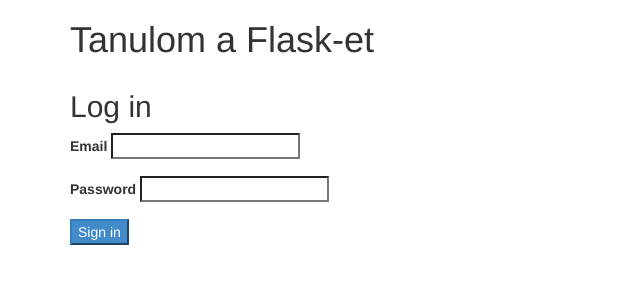
After one commit to orotib/flaskTest, a Flask app: page /login in a window 1280 px wide. The commit adds this page. Shown: the top 300 px of the page, without its empty margins (0-640 px from the left). Run offline with Flask 2, Linux system fonts and the light colour scheme.

Commit message:
Refreshed routes/forms.py and index.html and added login.html' ;

```diff
--- a/forms.py
+++ b/forms.py
@@ -8,3 +8,8 @@
 	email = StringField('Email', validators=[DataRequired('Please enter your email address.'), Email('Please enter a valid address.')])
 	password = PasswordField('Password', validators=[DataRequired('Please enter your password.'), Length(min=6, message='Passwords must be 6 characters or more.')])
 	submit = SubmitField('Sign up')
+
+class LoginForm(Form):
+	email = StringField('Email', validators=[DataRequired("Please enter your email address."), Email("Please enter your email address.")])
+	password = PasswordField('Password', validators=[DataRequired("Please enter a password.")])
+	submit = SubmitField('Sign in')
--- a/routes.py
+++ b/routes.py
@@ -1,6 +1,6 @@
 from flask import Flask, render_template, request, session, redirect, url_for
 from models import db, User
-from forms import SignupForm
+from forms import SignupForm, LoginForm
 
 #import mysql.connector
 
@@ -31,13 +31,38 @@
 			db.session.commit()
 
 			session['email'] = newuser.email
-			return redirect(url_for('home'))
+			return redirect(url_for('login'))
 	elif request.method == 'GET':
 		return render_template('signup.html', form=form)
 
+@app.route('/login', methods=['GET', 'POST'])
+def login():
+	form = LoginForm()
+	if request.method == 'POST':
+		if form.validate() == False:
+			return render_template('login.html', form=form)
+		else:
+			email = form.email.data
+			password = form.password.data
+		user = User.query.filter_by(email=email).first()
+		if user is not None and user.check_password(password):
+			session['email'] = form.email.data
+			return redirect(url_for('home'))
+		else:
+			return redirect(url_for('login'))
+	elif request.method == 'GET':
+		return render_template('login.html', form=form)
+
+@app.route('/logout')
+def logout():
+	session.pop('email', None)
+	return redirect(url_for('index'))
 
 @app.route('/home')
 def home():
+	if 'email' not in session:
+		return redirect(url_for('login'))
+
 	return render_template('home.html')
 ########################
 
--- a/templates/index.html
+++ b/templates/index.html
@@ -6,7 +6,8 @@
 <div class="container">
 	<div class="section-content">
 		<h2>Felfedezett területek a közeledben.</h2>
-		<a href="{{ url_for('signup') }}" class="btn-primary">Bejelentkezés</a>
+		<a href="{{ url_for('signup') }}" class="btn-primary">Regisztráció</a></br>
+                <a href="{{ url_for('login') }}" class="btn-primary">Bejelentkezés</a></br>
 		<a href="{{ url_for('about') }}" class="btn-secondary">Olvass még</a>
 	</div>
 
--- /dev/null
+++ b/templates/login.html
@@ -0,0 +1,26 @@
+{% extends "layout.html" %}
+
+{% block content %}
+
+<main class="container signup-section">
+	<div class="section-content">
+		<h2>Log in</h2>
+		<form method="POST" accept="/login">
+			{{ form.hidden_tag() }}
+
+			<div class="form-group">
+				{{ form.email.label }}
+				{{ form.email}}
+			</div>
+
+			<div class="form-group">
+				{{ form.password.label }}
+				{{ form.password}}
+			</div>
+
+			{{ form.submit(class="btn-primary")}}
+		</form>
+	</div>
+</main>
+
+{% endblock %}
```
